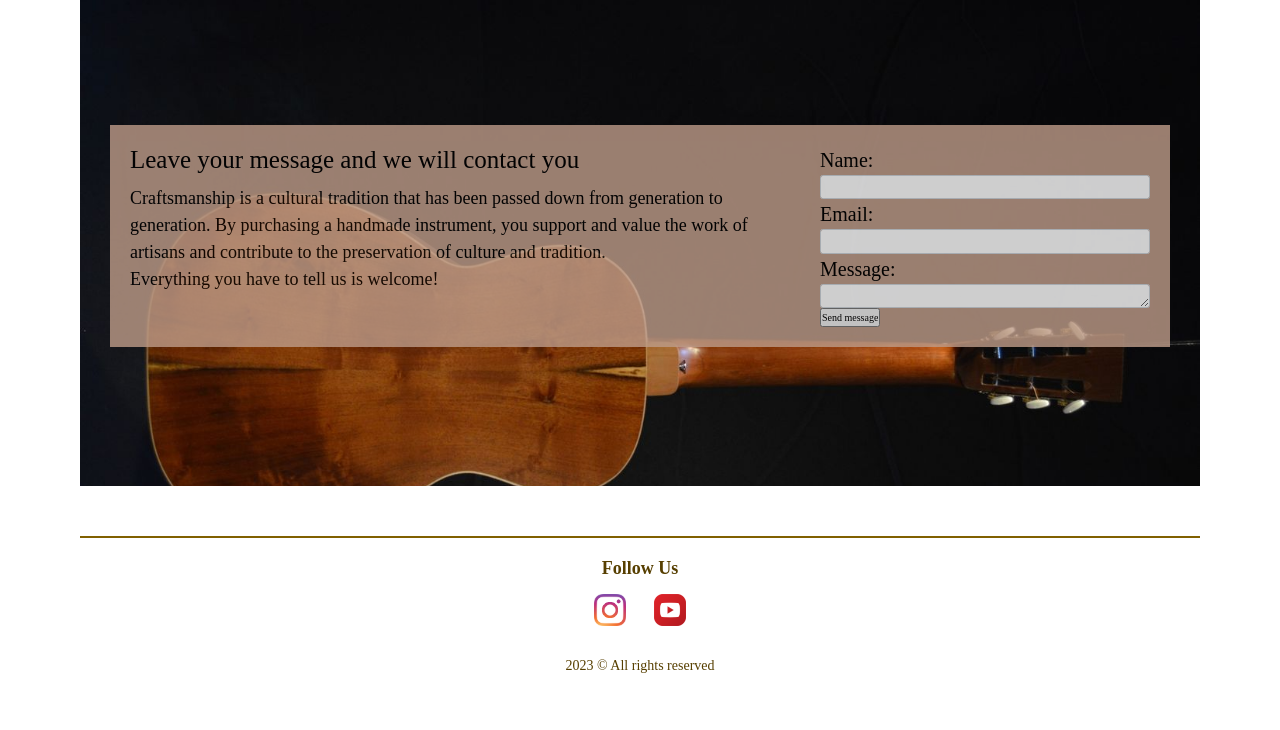
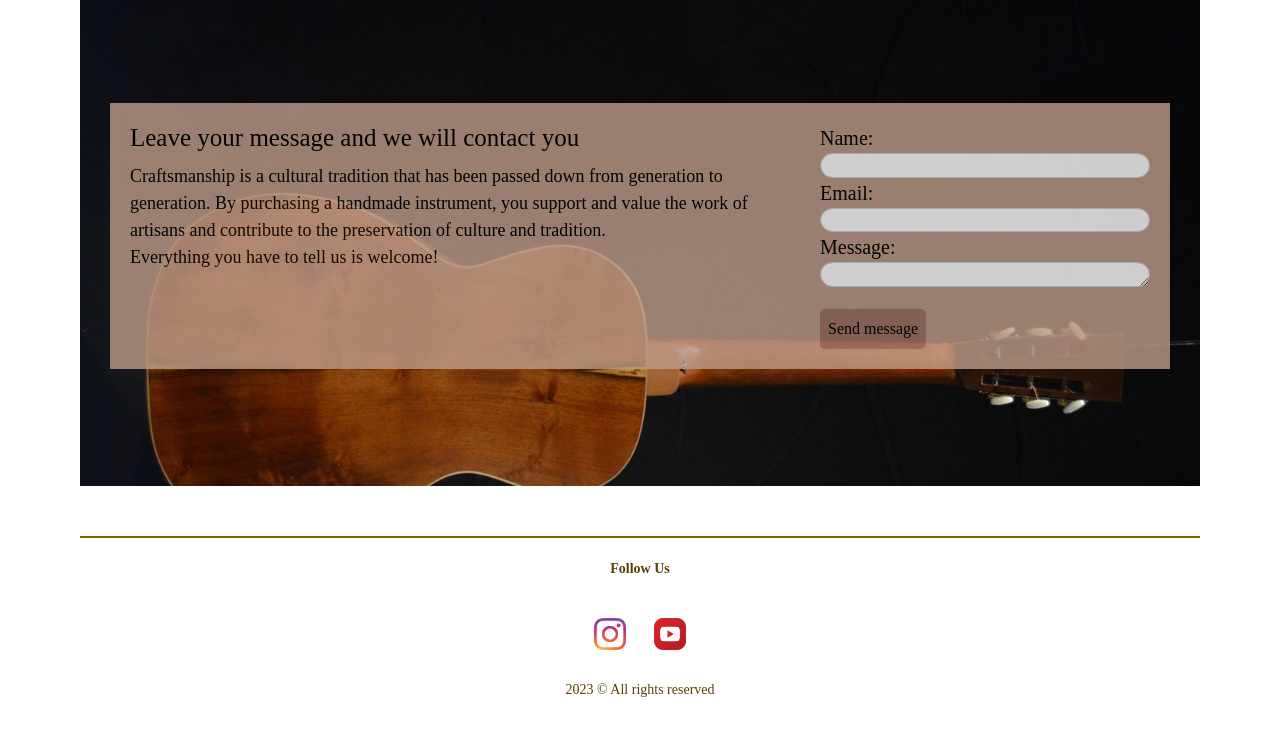
Before and after one commit to gastonlefkovics/PreEntrega3-Lefkovics, a plain HTML site: page pages/contact.html in a window 1280 px wide. Shown: the part 114-844 px from the top of the page. Before the commit the page ends 820 px from the top, so only its background shows below. Drawn offline with nearby package versions, Linux system fonts and the light colour scheme; a web font is replaced by a local one.

Commit message:
ultimos cambios de acuerdo a revision

```diff
--- a/css/styles.css
+++ b/css/styles.css
@@ -167,8 +167,9 @@
   background-color: #fff;
   background-clip: padding-box;
   border: 1px solid #ced4da;
-  border-radius: 0.25rem;
+  border-radius: 3.25rem;
 }
+
 
 /* FOOTER */
 #footer {
@@ -202,11 +203,21 @@
   align-items: center;
   height: 100%;
 }
-.followUsContainer h3 {
+.followUsContainer p {
   font-size: 1.8rem;
   font-weight: bold;
   color: #573f01;
 }
+.followUsContainerbotoncito {
+  border-radius: 0.5rem;
+  margin-top: 22px;
+  padding: 0.5em;
+  background-color: #651e1e52;
+  font-size: medium;
+  border-color: black;
+  border: none;
+}
+
 
 .socialContainer {
   display: flex;
@@ -293,12 +304,12 @@ footer .socialLink:nth-of-type(2):hover {
     margin: 2rem 3rem;
   }
   .contactForm h1 {
-    font-size: 2rem;
+    font-size: 1.5rem;
     padding-top: 0;
     line-height: 3rem;
   }
   .contactForm div p {
-    font-size: 1.5rem;
+    font-size: 1rem;
   }
   .contactForm label {
     font-size: 1.3rem;
@@ -335,7 +346,7 @@ footer .socialLink:nth-of-type(2):hover {
     margin: 2rem 3rem;
   }
   .contactForm h1 {
-    font-size: 2.3rem;
+    font-size: 1.5rem;
   }
 }
 @media screen and (max-width: 480px) {
--- a/pages/contact.html
+++ b/pages/contact.html
@@ -69,7 +69,7 @@
                                 <div>
                                     <label for="mensaje">Message:</label>
                                     <textarea class="formControl" id="mensaje" rows="3" name="mensaje"></textarea>
-                                    <input type="submit" value="Send message"/>
+                                    <input type="submit" value="Send message" class="followUsContainerbotoncito"/>
                                 </div>
                             </form>
                         </div>
@@ -81,7 +81,7 @@
         <footer id="footer">
             <section>
                 <div class="followUsContainer">
-                    <h3>Follow Us</h3>
+                    <p>Follow Us</p>
                 </div>
                 <div class="socialContainer">
                     <a href="https://www.instagram.com/lefkovics.luthier/" target="_blank" class="socialLink"></a>
```
Also changed, not shown: index.html (+2 -2 lines), pages/aboutUs.html (+1 -1 lines), pages/galery.html (+1 -1 lines), pages/videos.html (+3 -3 lines).
